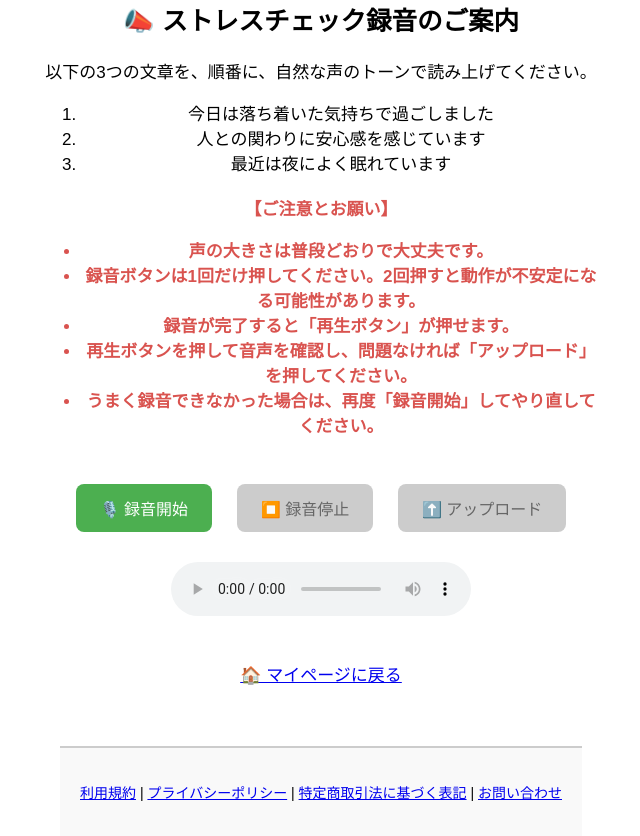
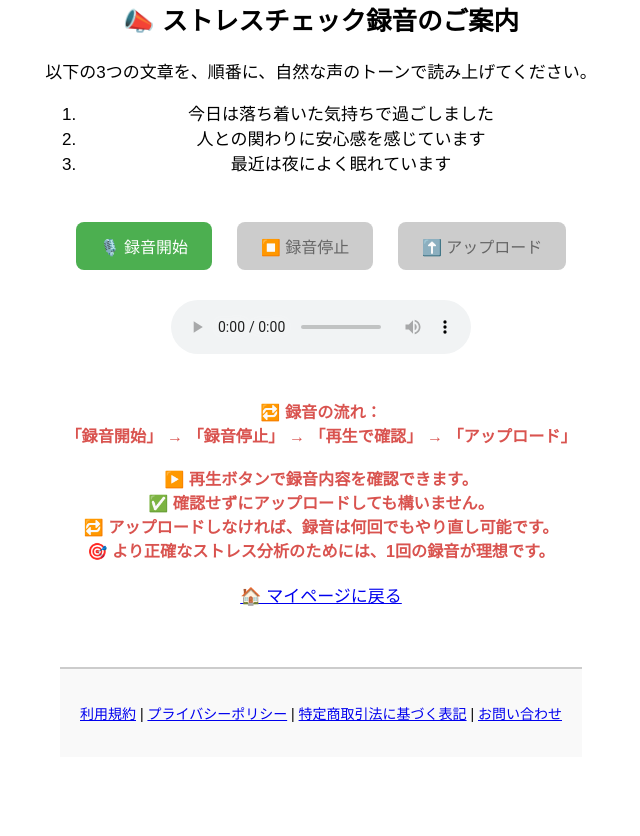
Before and after one commit to mojitap/koekarte_app, a Flask app: page /record in a window 1280 px wide. Shown: the part 265-1101 px from the top of the page, without its empty margins (319-959 px from the left). After the commit the page ends 987 px from the top, so only its background shows below. Run offline with Flask 3, Linux system fonts and the light colour scheme; the visitor is signed in with stand-in values (Sample User, id 1).

Commit message:
Update record.html

```diff
--- a/templates/record.html
+++ b/templates/record.html
@@ -14,17 +14,6 @@
       <li>最近は夜によく眠れています</li>
     </ol>
 
-    <div style="color: #d9534f; font-weight: bold; margin-top: 20px;">
-      <p>【ご注意とお願い】</p>
-      <ul>
-        <li>声の大きさは普段どおりで大丈夫です。</li>
-        <li><strong>録音ボタンは1回だけ押してください。</strong>2回押すと動作が不安定になる可能性があります。</li>
-        <li>録音が完了すると「再生ボタン」が押せます。</li>
-        <li>再生ボタンを押して音声を確認し、問題なければ「アップロード」を押してください。</li>
-        <li>うまく録音できなかった場合は、再度「録音開始」してやり直してください。</li>
-      </ul>
-    </div>
-
     <br>
     <button id="recordButton">🎙️ 録音開始</button>
     <button id="stopButton" disabled>⏹️ 録音停止</button>
@@ -33,6 +22,15 @@
     <audio id="audioPlayback" controls></audio>
     <br><br>
 
+    <p style="color: #d9534f; font-size: 0.95em; font-weight: bold; margin-top: 20px;">
+      🔁 録音の流れ：<br>
+      「録音開始」 → 「録音停止」 → 「再生で確認」 → 「アップロード」<br><br>
+      ▶️ 再生ボタンで録音内容を確認できます。<br>
+      ✅ 確認せずにアップロードしても構いません。<br>
+      🔁 アップロードしなければ、録音は何回でもやり直し可能です。<br>
+      🎯 より正確なストレス分析のためには、<strong>1回の録音</strong>が理想です。
+    </p>
+
     <a href="/dashboard" class="auth-links">
       🏠 マイページに戻る
     </a>
```
